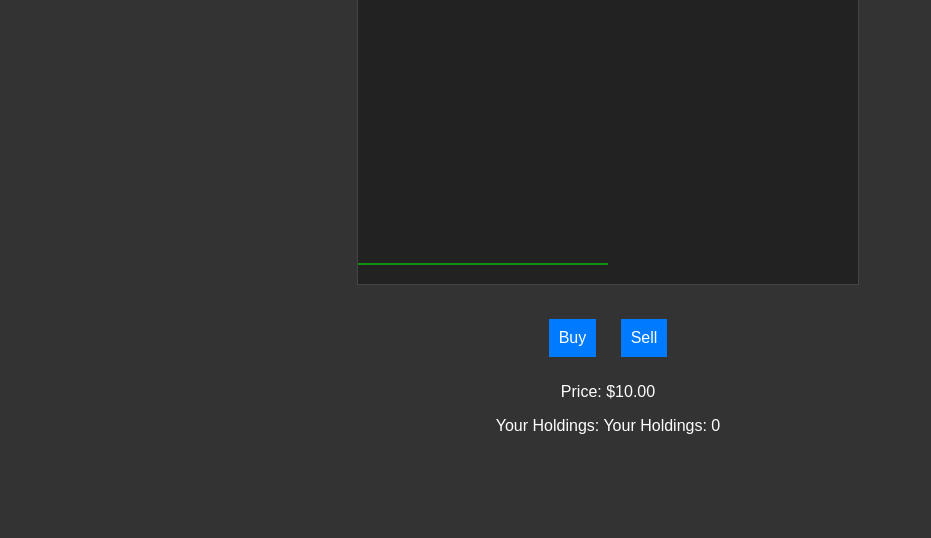
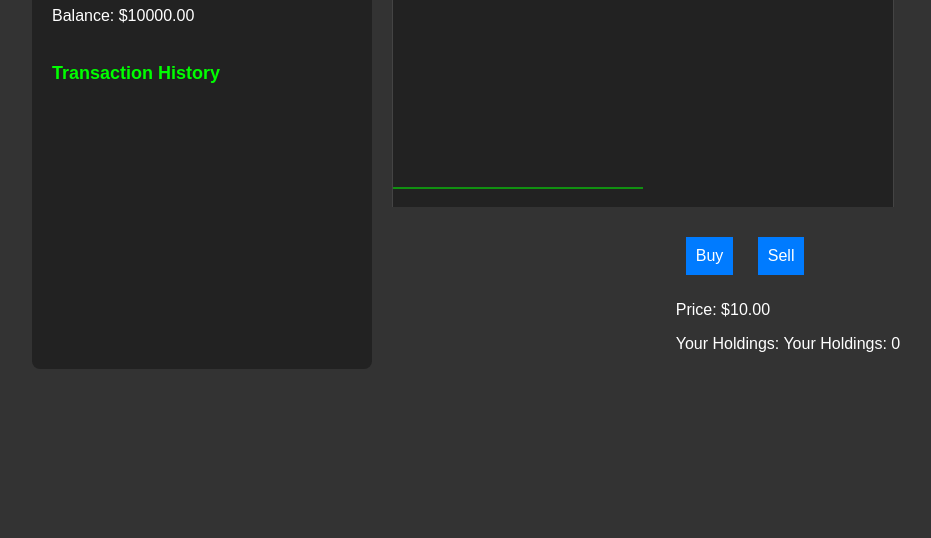
Before and after one commit to Capybaric123/html-trader, a plain HTML site: page index.html in a window 1280 px wide. Shown: the part 262-800 px from the top of the page, without its empty margins (32-963 px from the left). Drawn offline with Linux system fonts and the light colour scheme.

Commit message:
Update style.css

```diff
--- a/style.css
+++ b/style.css
@@ -10,17 +10,49 @@ body {
 }
 
 #game-container {
-    text-align: center;
-    width: 80%;
+    display: flex;
+    width: 90%;
+    max-width: 1200px;
+}
+
+#left-panel {
+    width: 300px;
+    padding: 20px;
+    margin-right: 20px;
+    background-color: #222;
+    border-radius: 8px;
+    flex-shrink: 0;
+}
+
+#right-panel {
+    flex-grow: 1;
+    display: flex;
+    flex-direction: column;
+    justify-content: flex-start;
+    align-items: center;
 }
 
 #graph-container {
-    margin-top: 20px;
+    overflow-x: auto;
+    width: 100%;
+    height: 300px;
+    position: relative;
 }
 
 canvas {
     background-color: #222;
     border: 1px solid #444;
+}
+
+#transactions {
+    margin-top: 20px;
+    max-height: 300px;
+    overflow-y: auto;
+}
+
+#transaction-list {
+    font-size: 14px;
+    line-height: 1.6;
 }
 
 #controls {
@@ -40,3 +72,9 @@ button {
 button:disabled {
     background-color: #aaa;
 }
+
+h3 {
+    font-size: 18px;
+    margin-bottom: 10px;
+    color: #00ff00;
+}
```
